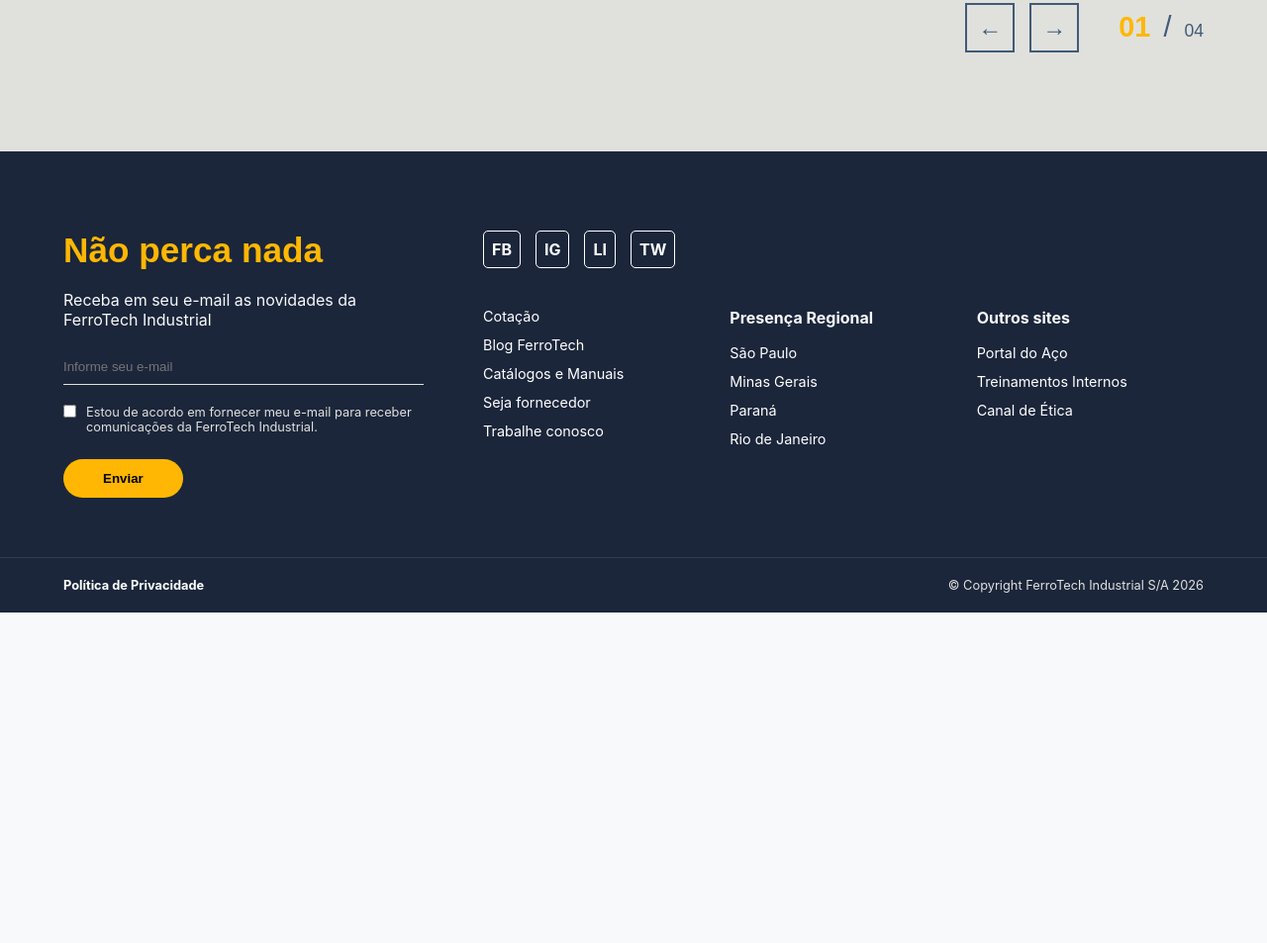
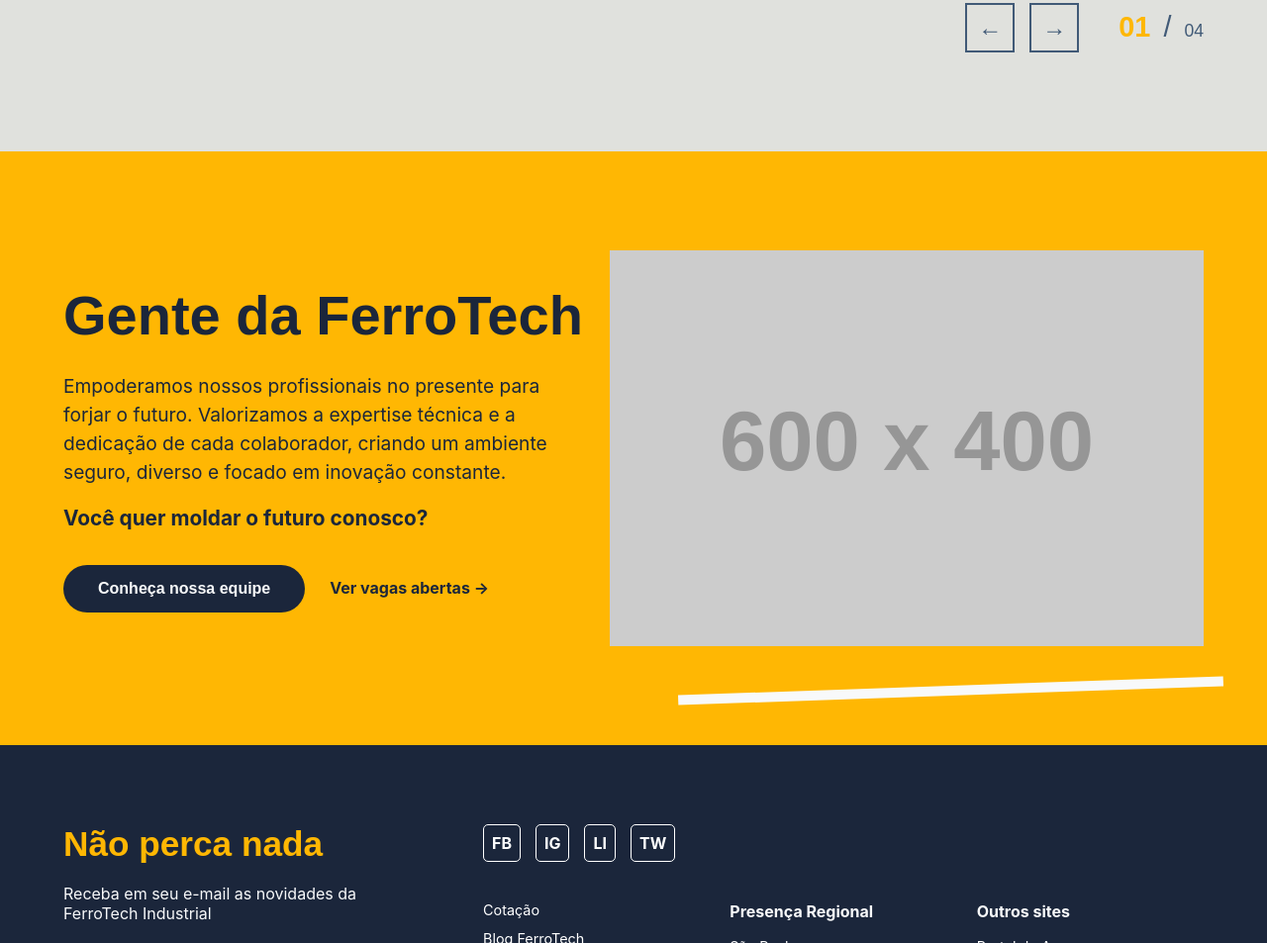
Before and after one commit to davicampos-crypto/site_metalurgia, a plain HTML site: page index.html in a window 1280 px wide. Shown: the part 1524-2477 px from the top of the page at 99% size. Before the commit the page ends 2143 px from the top, so only its background shows below. Drawn offline with Linux system fonts and the light colour scheme; placeholder pictures from the web are drawn by us.

Commit message:
feat: adicionada seção de profissionais da empresa

```diff
--- a/index.html
+++ b/index.html
@@ -981,7 +981,30 @@
     </div>
 </section>
 
+<section class="ferrotech-team">
+    <div class="team-container">
 
+        <div class="team-info">
+            <h2 class="team-title">Gente da FerroTech</h2>
+            <p class="team-description">
+                Empoderamos nossos profissionais no presente para forjar o futuro. Valorizamos a expertise técnica e a dedicação de cada colaborador, criando um ambiente seguro, diverso e focado em inovação constante.
+            </p>
+            <p class="team-question">Você quer moldar o futuro conosco?</p>
+
+            <div class="team-actions">
+                <a href="funcionarios.html" class="btn-team">Conheça nossa equipe</a>
+                <a href="#" class="link-vagas">Ver vagas abertas →</a>
+            </div>
+        </div>
+
+        <div class="team-visual-composition">
+            <img src="https://via.placeholder.com/600x400/FFB703/1B263B?text=Equipe+FerroTech" alt="Colaboradores da FerroTech sorrindo com equipamentos de proteção" class="img-workers">
+
+            <div class="visual-accent"></div>
+        </div>
+
+    </div>
+</section>
 
     <footer class="footer-main">
     <div class="footer-container">
```
